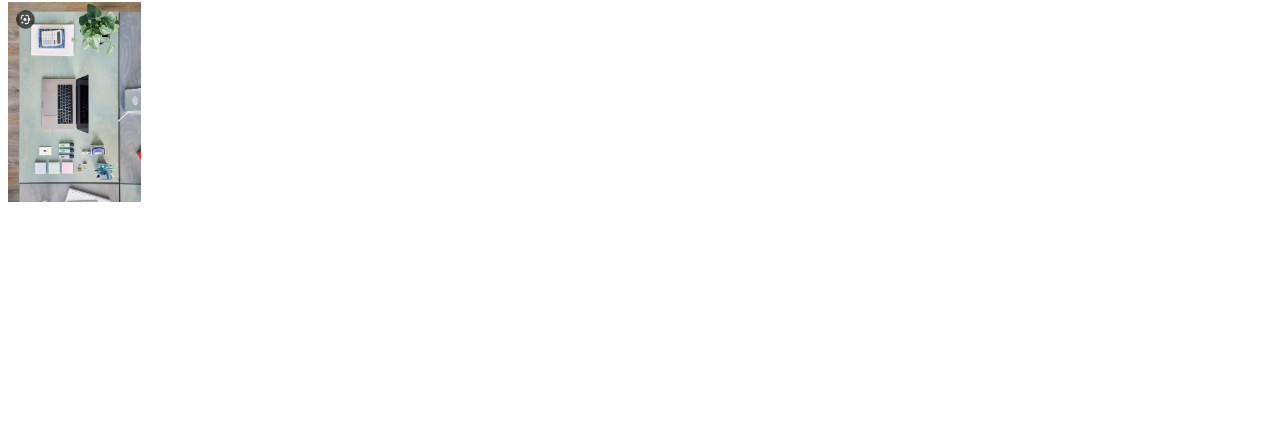
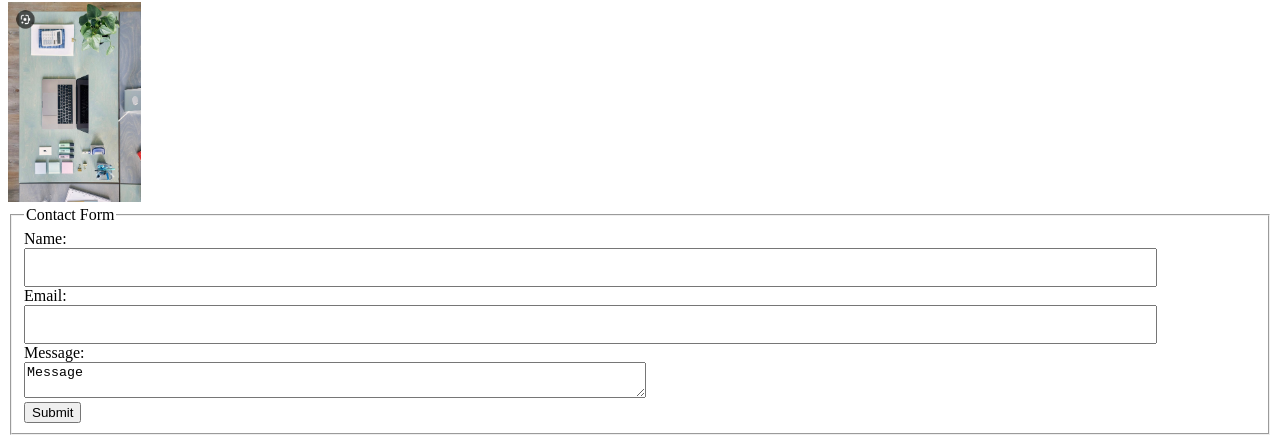
Before and after one commit to atifa-bayan/newhtml, a plain HTML site: page index.html in a window 1280 px wide. Shown: the part 652-1095 px from the top of the page. Before the commit the page ends 866 px from the top, so only its background shows below. Drawn offline with Linux system fonts and the light colour scheme.

Commit message:
Last changes has been commited

```diff
--- a/index.html
+++ b/index.html
@@ -5,7 +5,18 @@
 
     <meta charset="utf-8" />
     <title>My Resume!</title>
+    <style>
+        input {
+            width: 90%;
+            padding: 10px;
+        }
+
+        textarea {
+            width: 50%;
+            height: 30PX;
+        }
     </style>
+
 </head>
 
 <body>
@@ -38,6 +49,20 @@
     </ul>
     <h1>Image</h1>
     <img src="img/pc.jpg" alt="Your address is wrong" height="200px">
+    <fieldset>
+        <legend>Contact Form</legend>
+        <form action="https://formspree.io/f/mblgzdwl" method="post">
+            <label for="Name:">Name:</label><br>
+            <input type="text" name="name"><br>
+            <label for="Email:">Email:</label><br>
+            <input type="email" name="email" id="email"><br>
+            <label for="Message:">Message:</label><br>
+            <textarea name="textarea" id="">Message</textarea><br>
+            <button type="submit">Submit</button>
+
+        </form>
+    </fieldset>
+
 
 
 </body>
```
